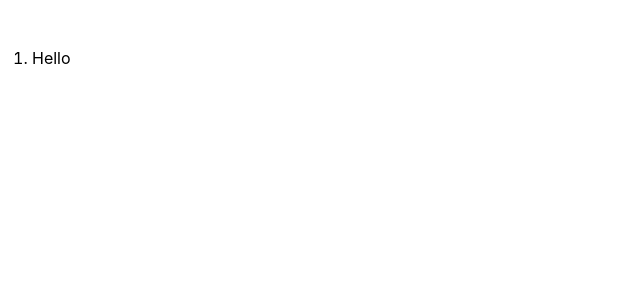
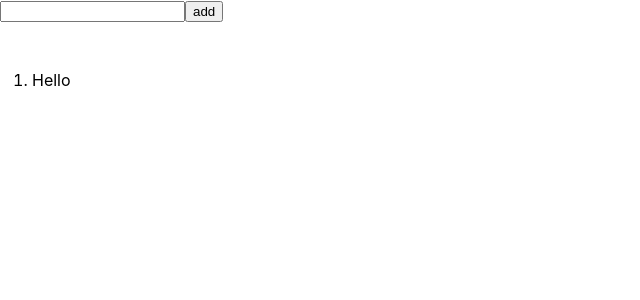
Before and after one commit to code0monkey1/react-typescript-notes-fullstackopen, a React (Create React App) app: page / in a window 1280 px wide. Shown: the top 300 px of the page, without its empty margins (0-640 px from the left). Built offline with nearby package versions, Linux system fonts and the light colour scheme.

Commit message:
9 May 2023, 12:38

```diff
--- a/src/App.tsx
+++ b/src/App.tsx
@@ -2,6 +2,7 @@ import { useState } from 'react';
 
 import './App.css';
 import { Note } from './types';
+import { getNextId } from './utils';
 
 function App() {
   const [newNote,setNewNote] = useState('')
@@ -10,12 +11,34 @@ function App() {
     content:"Hello"
   }]);
 
+
+  const onFormSubmit =(event:React.FormEvent) => {
+
+    event.preventDefault();
+
+  setNotes(notes.concat({content:newNote,
+      id:getNextId(notes.map(note => note.id))})
+    )
+    // clear the note
+    setNewNote('')
+
+
+  }
   return (
+   <>
+   <form onSubmit={onFormSubmit}>
+        <input
+          value={newNote}
+          onChange={(event) => setNewNote(event.target.value)}
+        />
+        <button type='submit'>add</button>
+    </form>
     <ol style={{padding:"2rem"}} >
        {
         notes.map(note =><li key={note.id}>{note.content}</li>)
        }
     </ol>
+    </>
   );
 }
 
--- /dev/null
+++ b/src/utils/index.ts
@@ -0,0 +1,5 @@
+export const getNextId =(arr:number[]):number =>{
+
+    return Math.max(...arr)+1
+
+}
```
Also changed, not shown: 1 other file (tests, documents, lock files or other folders).
